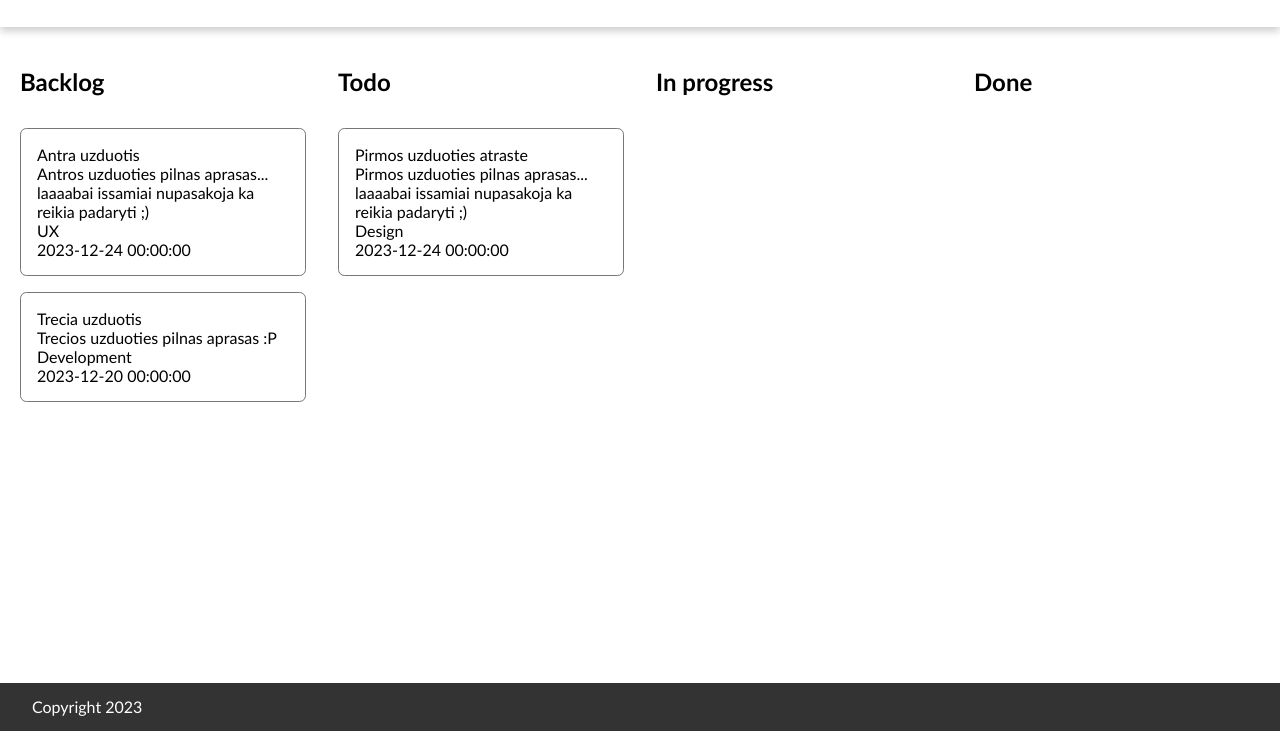
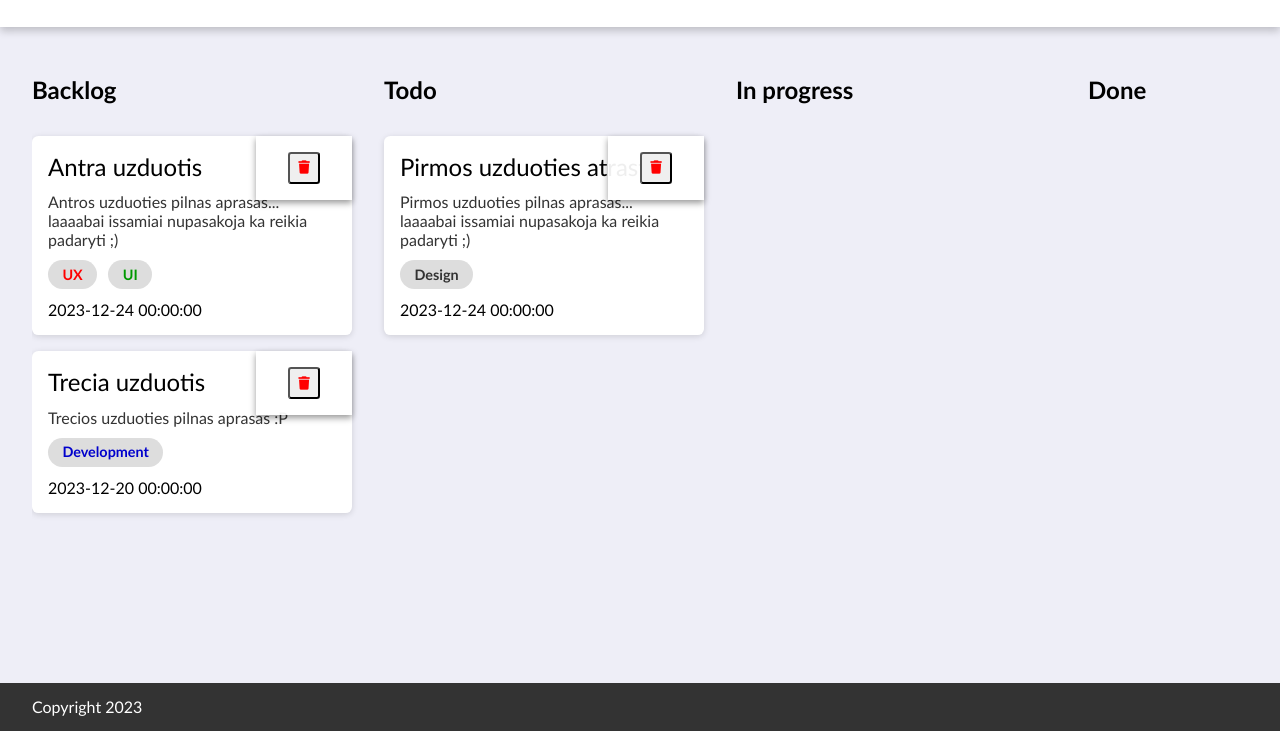
Before and after one commit to inga-sinkeviciute/9_task, a website with bundled scripts: page index.html in a window 1280 px wide. Shown: the part 69-800 px from the top of the page. Built offline with nearby package versions, Linux system fonts and the light colour scheme.

Commit message:
Additional features

```diff
--- a/js/Todo.js
+++ b/js/Todo.js
@@ -46,16 +46,37 @@ export class Todo {
 	}
 
 	addTask(task) {
-		this.tasks.push(task);
+		this.tasks.push({
+			...task,
+			isDeleted: false,
+		});
+		const taskID = ++this.lastUsedtaskId;
+		let tagsHTML = "";
+
+		for (const tag of task.tags) {
+			tagsHTML += `<div class="tag" style="color: ${tag.color};">${tag.text}</div>`;
+		}
 
 		const HTML = `
-            <li id="task_${++this.lastUsedtaskId}" class="task-card">
-                <div>${task.title}</div>
-                <div>${task.desc}</div>
-                <div>${task.tags}</div>
-                <div>${task.deadline}</div>
+            <li id="task_${taskID}" class="task-card">
+                <div class="task-actions">
+                    <button class="fa fa-trash"></button>
+                </div>
+                <div class="task-title">${task.title}</div>
+                <div class="task-desc">${task.desc}</div>
+                <div class="task-tags">${tagsHTML}</div>
+                <div class="task-deadline">${task.deadline}</div>
             </li>`;
 
-		this.columnsDOM[task.columnIndex].innerHTML += HTML;
+		// this.columnsDOM[task.columnIndex].innerHTML += HTML;
+		this.columnsDOM[task.columnIndex].insertAdjacentHTML("beforeend", HTML);
+
+		const taskDOM = document.getElementById(`task_${taskID}`);
+		const deleteButtonDOM = taskDOM.querySelector(".fa-trash");
+
+		deleteButtonDOM.addEventListener("click", () => {
+			this.tasks[taskID - 1].isDeleted = true;
+			taskDOM.remove();
+		});
 	}
 }
--- a/js/main.js
+++ b/js/main.js
@@ -8,7 +8,7 @@ kanban.addTask({
 	desc: "Pirmos uzduoties pilnas aprasas... laaaabai issamiai nupasakoja ka reikia padaryti ;)",
 	createdOn: "2023-11-08 09:03:15",
 	deadline: "2023-12-24 00:00:00",
-	tags: ["Design"],
+	tags: [{ text: "Design", color: "#333" }],
 });
 
 kanban.addTask({
@@ -17,7 +17,10 @@ kanban.addTask({
 	desc: "Antros uzduoties pilnas aprasas... laaaabai issamiai nupasakoja ka reikia padaryti ;)",
 	createdOn: "2023-11-08 10:03:15",
 	deadline: "2023-12-24 00:00:00",
-	tags: ["UX"],
+	tags: [
+		{ text: "UX", color: "#f00" },
+		{ text: "UI", color: "#090" },
+	],
 });
 
 kanban.addTask({
@@ -26,7 +29,7 @@ kanban.addTask({
 	desc: "Trecios uzduoties pilnas aprasas :P",
 	createdOn: "2023-11-08 10:13:15",
 	deadline: "2023-12-20 00:00:00",
-	tags: ["Development"],
+	tags: [{ text: "Development", color: "#00c" }],
 });
 
 console.log(kanban);
--- a/styles/style.css
+++ b/styles/style.css
@@ -8,6 +8,7 @@ body * {
 
 body {
 	font-family: "Gill Sans", "Gill Sans MT", Calibri, "Trebuchet MS", sans-serif;
+	background-color: #eeeef7;
 }
 
 .main-content {
@@ -16,7 +17,7 @@ body {
 	align-items: center;
 	gap: 20px;
 	min-height: calc(100vh - 9rem);
-	padding: 40px 20px;
+	padding: 3rem 2rem 0 2rem;
 }
 .about {
 	display: flex;
--- a/styles/todo.css
+++ b/styles/todo.css
@@ -3,12 +3,16 @@
 	width: 100%;
 	grid-template-columns: repeat(4, 1fr);
 	gap: 2rem;
+	min-height: calc(100vh - 12rem);
+	overflow-y: auto;
+	padding-bottom: 2rem;
 }
 
 .todo .column {
 	display: flex;
 	flex-direction: column;
 	gap: 2rem;
+	width: 20rem;
 }
 .todo .title {
 }
@@ -19,7 +23,61 @@
 	list-style: none;
 }
 .todo .task-card {
+	display: grid;
+	gap: 0.7rem;
 	padding: 1rem;
-	border: 1px solid #777;
+	background-color: #fff;
 	border-radius: 0.4rem;
+	box-shadow: 0 0.1rem 0.4rem #0002;
+	position: relative;
 }
+
+.task-card .task-actions {
+	/* display: none; */
+	display: flex;
+	gap: 1rem;
+	position: absolute;
+	top: 0;
+	right: 0;
+	padding: 1rem 2rem;
+	background-color: #fffe;
+	box-shadow: 0 0.2rem 0.4rem #0006;
+}
+.task-card:hover .task-actions {
+	display: flex;
+}
+.task-actions button {
+	width: 2rem;
+	height: 2rem;
+	border-radius: 0.2rem;
+	cursor: pointer;
+}
+.task-actions button.fa-trash {
+	color: #f00;
+}
+.task-actions button.fa-trash:hover {
+	background-color: #f00;
+	color: #fff;
+}
+
+.task-card .task-title {
+	font-size: 1.5rem;
+}
+.task-card .task-desc {
+	font-size: 1rem;
+	color: #333;
+}
+.task-card .task-tags {
+	display: flex;
+	gap: 0.7rem;
+}
+.task-card .tag {
+	font-size: 0.9rem;
+	font-weight: bold;
+	line-height: 1em;
+	padding: 0.5em 1em;
+	border-radius: 1em;
+	background-color: #ddd;
+}
+.task-card .task-deadline {
+}
```
Also changed, not shown: 1 other file.
